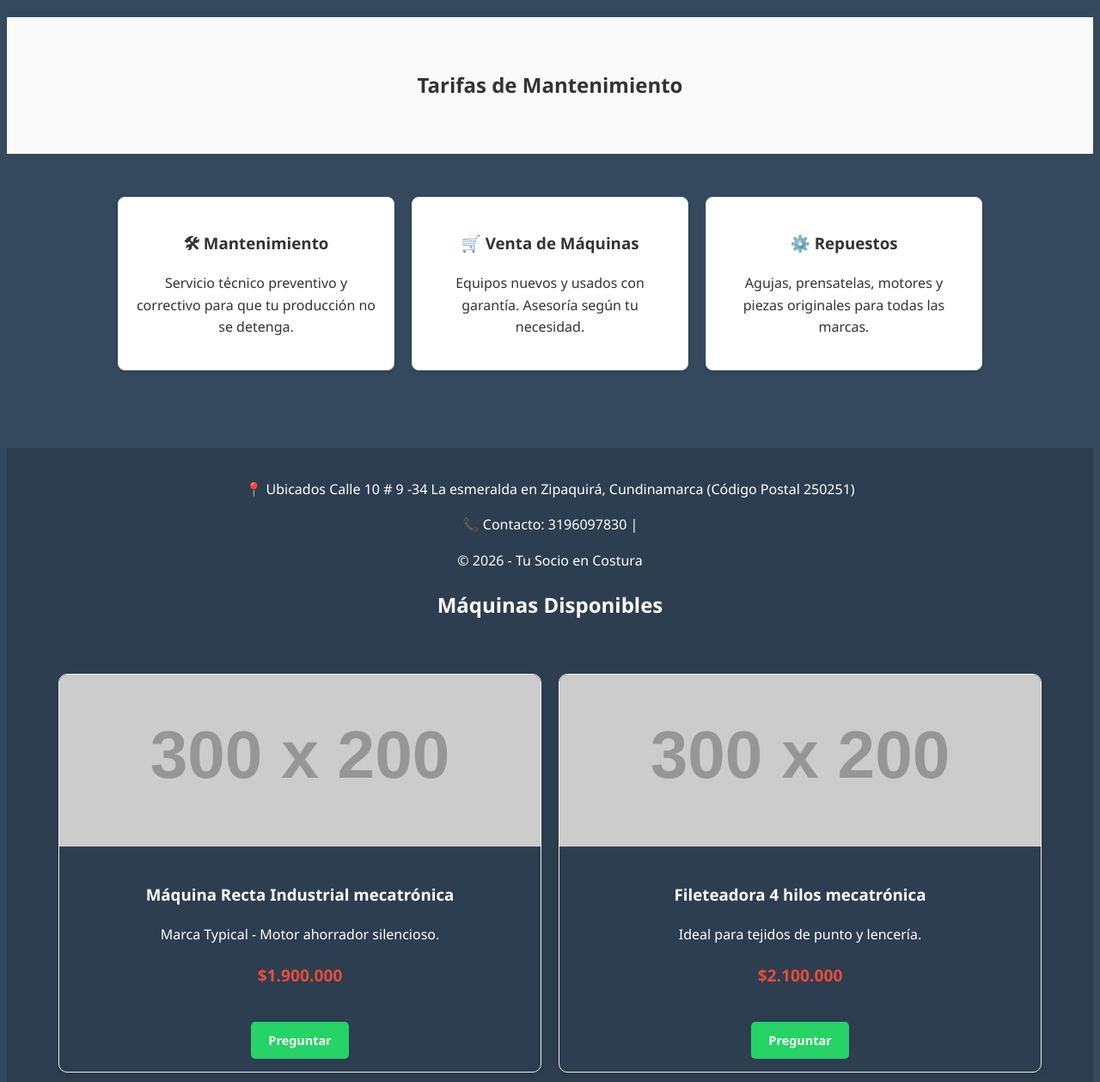
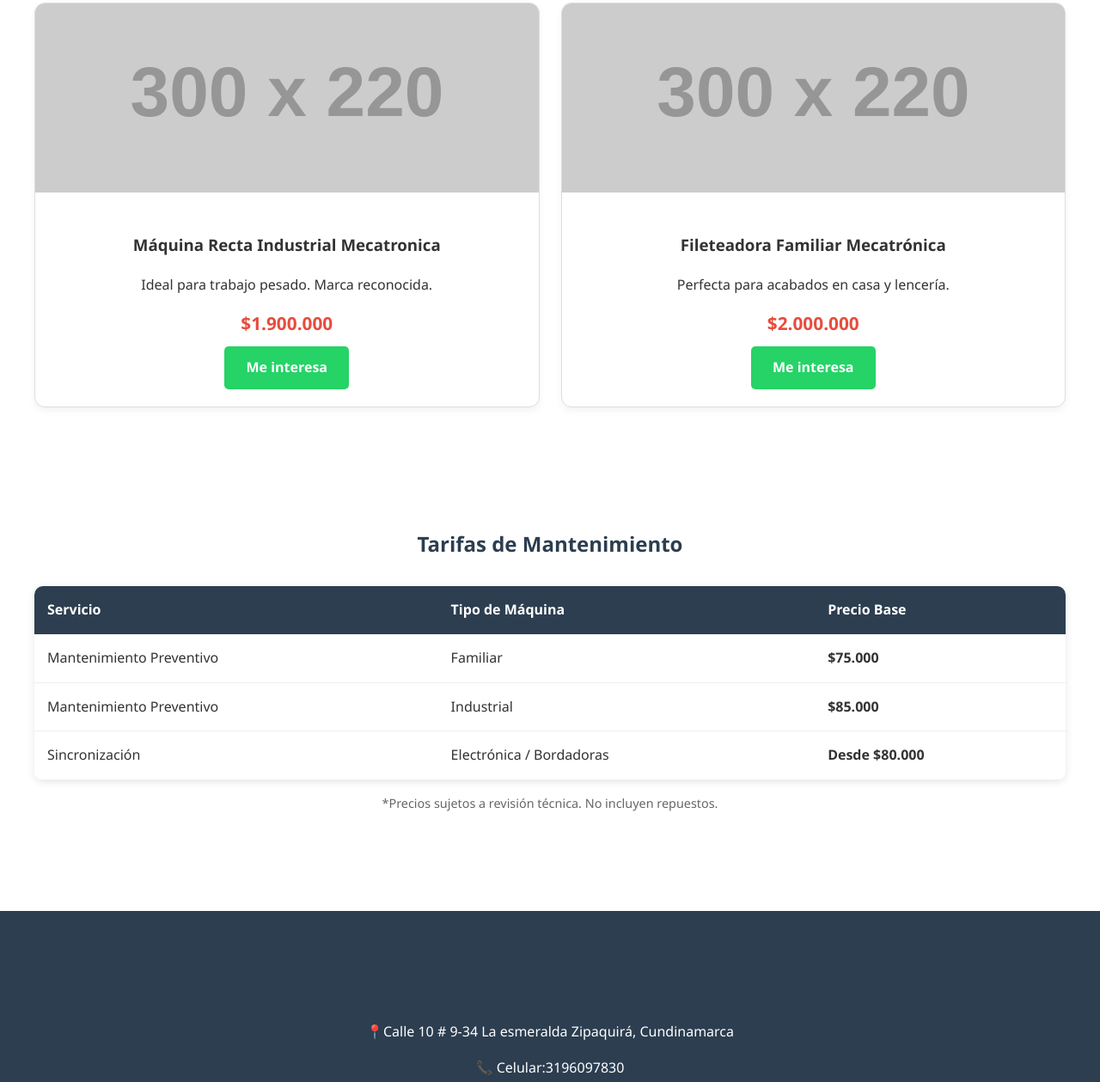
Before and after one commit to maquinas-zipaquira/Mantenimiento-m-quinas-de-coser, a plain HTML site: page index.html in a window 1280 px wide. Shown: the part 696-1955 px from the top of the page at 86% size. Drawn offline with Linux system fonts and the light colour scheme; placeholder pictures from the web are drawn by us.

Commit message:
index.html

```diff
--- a/index.html
+++ b/index.html
@@ -5,106 +5,132 @@
     <meta name="viewport" content="width=device-width, initial-scale=1.0">
     <title>Soporte de Máquinas de Coser | Zipaquirá</title>
     <style>
-        :root { --primary: #2c3e50; --accent: #e74c3c; --light: #ecf0f1; }
-        body { font-family: 'Segoe UI', sans-serif; margin: 0; color: #333; line-height: 1.6; }
-        header { background: var(--primary); color: white; padding: 1rem; text-align: center; }
-        nav { background: #34495e; padding: 0.5rem; text-align: center; }
-        nav a { color: white; margin: 0 15px; text-decoration: none; font-weight: bold; }
-        .hero { background: #f4f4f4; padding: 60px 20px; text-align: center; }
-        .services { display: flex; flex-wrap: wrap; justify-content: center; padding: 40px; }
-        .card { background: white; border: 1px solid #ddd; margin: 10px; padding: 20px; width: 280px; border-radius: 8px; box-shadow: 0 2px 5px rgba(0,0,0,0.1); }
-        .cta-button { background: #25d366; color: white; padding: 15px 30px; text-decoration: none; border-radius: 5px; display: inline-block; margin-top: 20px; font-weight: bold; }
-        footer { background: var(--primary); color: white; text-align: center; padding: 20px; margin-top: 40px; }
-        .price-tag { color: var(--accent); font-weight: bold; font-size: 1.2rem; }
-        .product-grid { display: grid; grid-template-columns: repeat(auto-fit, minmax(250px, 1fr)); gap: 20px; padding: 40px; }
-.product-card { border: 1px solid #eee; border-radius: 10px; overflow: hidden; text-align: center; box-shadow: 0 4px 6px rgba(0,0,0,0.1); }
-.product-card img { width: 100%; height: 200px; object-fit: cover; }
-.product-info { padding: 15px; }
-.price { color: #e74c3c; font-weight: bold; font-size: 1.2em; }
+        /* CONFIGURACIÓN GENERAL */
+        :root { --primary: #2c3e50; --accent: #e74c3c; --success: #25d366; --light: #f4f4f4; }
+        html { scroll-behavior: smooth; }
+        body { font-family: 'Segoe UI', Tahoma, Geneva, Verdana, sans-serif; margin: 0; color: #333; line-height: 1.6; background-color: white; }
+
+        /* ENCABEZADO Y MENÚ */
+        header { background: var(--primary); color: white; padding: 2rem 1rem; text-align: center; }
+        nav { background: #34495e; padding: 0.8rem; text-align: center; position: sticky; top: 0; z-index: 1000; }
+        nav a { color: white; margin: 0 10px; text-decoration: none; font-weight: bold; font-size: 0.9rem; }
+
+        /* SECCIONES */
+        section { padding: 60px 20px; max-width: 1200px; margin: auto; }
+        .hero { background: var(--light); text-align: center; border-radius: 0 0 50px 50px; }
+        h2 { text-align: center; color: var(--primary); margin-bottom: 30px; }
+
+        /* TARJETAS DE MÁQUINAS */
+        .product-grid { display: grid; grid-template-columns: repeat(auto-fit, minmax(280px, 1fr)); gap: 25px; }
+        .product-card { border: 1px solid #ddd; border-radius: 12px; overflow: hidden; background: white; transition: 0.3s; box-shadow: 0 4px 8px rgba(0,0,0,0.05); }
+        .product-card:hover { transform: translateY(-5px); box-shadow: 0 8px 15px rgba(0,0,0,0.1); }
+        .product-card img { width: 100%; height: 220px; object-fit: cover; background: #eee; }
+        .product-info { padding: 20px; text-align: center; }
+        .price { color: var(--accent); font-weight: bold; font-size: 1.3rem; margin: 10px 0; }
+
+        /* TABLA DE PRECIOS */
+        .table-container { overflow-x: auto; background: white; border-radius: 10px; box-shadow: 0 2px 10px rgba(0,0,0,0.1); }
+        table { width: 100%; border-collapse: collapse; min-width: 500px; }
+        th { background: var(--primary); color: white; padding: 15px; text-align: left; }
+        td { padding: 15px; border-bottom: 1px solid #eee; }
+
+        /* BOTONES */
+        .cta-button { background: var(--success); color: white; padding: 12px 25px; text-decoration: none; border-radius: 5px; display: inline-block; font-weight: bold; transition: 0.3s; border: none; cursor: pointer; }
+        .cta-button:hover { background: #1ebd5b; }
+
+        /* PIE DE PÁGINA */
+        footer { background: var(--primary); color: white; text-align: center; padding: 40px 20px; margin-top: 40px; }
+
+        /* RESPONSIVO */
+        @media (max-width: 600px) { nav a { margin: 0 5px; font-size: 0.8rem; } }
     </style>
 </head>
 <body>
 
-<header>
+<header id="inicio">
     <h1>Conferepuestos</h1>
-    <p>Expertos en Máquinas de Coser en Zipaquirá</p>
+    <p>Venta, Mantenimiento y Repuestos en Zipaquirá</p>
 </header>
 
 <nav>
     <a href="#inicio">Inicio</a>
-    <a href="#servicios">Servicios</a>
-    <a href="#contacto">Contacto</a>
-
-    <nav>
-    <a href="#inicio">Inicio</a>
-    <a href="#servicios">Servicios</a>
-    <a href="#catalogo">Máquinas</a> <a href="#precios">Precios</a>
+    <a href="#catalogo">Máquinas</a>
+    <a href="#precios">Precios</a>
     <a href="#contacto">Contacto</a>
 </nav>
 
-
-<section class="hero" id="inicio">
-    <h2>Venta, Repuestos y Mantenimiento Profesional</h2>
-    <p>Especialistas en marcas Singer, Brother, Janome y Máquinas Industriales.</p>
-    <a href="https://wa.me/573196097830" class="cta-button">Escríbenos por WhatsApp</a>
-</section>
-    <section id="catalogo">
-    <h2 style="text-align:center;">Máquinas Disponibles</h2>
-    <div class="product-grid">
-        </div>
-</section>
-<section id="precios" style="padding: 40px; background-color: #f9f9f9;">
-    <h2 style="text-align:center;">Tarifas de Mantenimiento</h2>
-    <div style="overflow-x:auto;">
-        </div>
+<section class="hero">
+    <h2>Especialistas en Máquinas de Coser</h2>
+    <p>Brindamos soluciones técnicas para que tu creatividad y producción nunca se detengan.</p>
+    <a href="https://wa.me/57TUNUMERO" class="cta-button">📱 Contactar por WhatsApp</a>
 </section>
 
-
-<section class="services" id="servicios">
-    <div class="card">
-        <h3>🛠 Mantenimiento</h3>
-        <p>Servicio técnico preventivo y correctivo para que tu producción no se detenga.</p>
-    </div>
-    <div class="card">
-        <h3>🛒 Venta de Máquinas</h3>
-        <p>Equipos nuevos y usados con garantía. Asesoría según tu necesidad.</p>
-    </div>
-    <div class="card">
-        <h3>⚙️ Repuestos</h3>
-        <p>Agujas, prensatelas, motores y piezas originales para todas las marcas.</p>
-    </div>
-</section>
-
-<footer id="contacto">
-    <p>📍 Ubicados Calle 10 # 9 -34 La esmeralda en Zipaquirá, Cundinamarca (Código Postal 250251)</p>
-    <p>📞 Contacto: 3196097830 | </p>
-    <p>&copy; 2026 - Tu Socio en Costura</p>
 <section id="catalogo">
-    <h2 style="text-align:center;">Máquinas Disponibles</h2>
+    <h2>Máquinas en Venta</h2>
     <div class="product-grid">
 
         <div class="product-card">
-            <img src="https://via.placeholder.com/300x200?text=Maquina+Recta" alt="Máquina Recta">
+            <img src="https://via.placeholder.com/300x220?text=Subir+Foto+Aqui" alt="Máquina 1">
             <div class="product-info">
-                <h3>Máquina Recta Industrial mecatrónica</h3>
-                <p>Marca Typical - Motor ahorrador silencioso.</p>
+                <h3>Máquina Recta Industrial Mecatronica</h3>
+                <p>Ideal para trabajo pesado. Marca reconocida.</p>
                 <p class="price">$1.900.000</p>
-                <a href="https://wa.me/573196097830?text=Me+interesa+la+Recta+Juki" class="cta-button" style="padding: 10px 20px; font-size: 0.9em;">Preguntar</a>
+                <a href="https://wa.me/573196097830?text=Hola, me interesa la Máquina Recta" class="cta-button">Me interesa</a>
             </div>
         </div>
 
         <div class="product-card">
-            <img src="https://via.placeholder.com/300x200?text=Fileteadora" alt="Fileteadora">
+            <img src="https://via.placeholder.com/300x220?text=Subir+Foto+Aqui" alt="Máquina 2">
             <div class="product-info">
-                <h3>Fileteadora 4 hilos mecatrónica</h3>
-                <p>Ideal para tejidos de punto y lencería.</p>
-                <p class="price">$2.100.000</p>
-                <a href="https://wa.me/573196097830?text=Me+interesa+la+Fileteadora" class="cta-button" style="padding: 10px 20px; font-size: 0.9em;">Preguntar</a>
+                <h3>Fileteadora Familiar Mecatrónica</h3>
+                <p>Perfecta para acabados en casa y lencería.</p>
+                <p class="price">$2.000.000</p>
+                <a href="https://wa.me/573196097830?text=Hola, me interesa la Fileteadora" class="cta-button">Me interesa</a>
             </div>
         </div>
 
     </div>
 </section>
+
+<section id="precios">
+    <h2>Tarifas de Mantenimiento</h2>
+    <div class="table-container">
+        <table>
+            <thead>
+                <tr>
+                    <th>Servicio</th>
+                    <th>Tipo de Máquina</th>
+                    <th>Precio Base</th>
+                </tr>
+            </thead>
+            <tbody>
+                <tr>
+                    <td>Mantenimiento Preventivo</td>
+                    <td>Familiar</td>
+                    <td><strong>$75.000</strong></td>
+                </tr>
+                <tr>
+                    <td>Mantenimiento Preventivo</td>
+                    <td>Industrial</td>
+                    <td><strong>$85.000</strong></td>
+                </tr>
+                <tr>
+                    <td>Sincronización</td>
+                    <td>Electrónica / Bordadoras</td>
+                    <td><strong>Desde $80.000</strong></td>
+                </tr>
+            </tbody>
+        </table>
+    </div>
+    <p style="text-align:center; font-size: 0.9rem; color: #666; margin-top: 15px;">*Precios sujetos a revisión técnica. No incluyen repuestos.</p>
+</section>
+
+<footer id="contacto">
+    <h2>Contacto</h2>
+    <p>📍Calle 10 # 9-34 La esmeralda Zipaquirá, Cundinamarca</p>
+    <p>📞 Celular:3196097830 </p>
+    <br>
+    <p>&copy; 2026 - Expertos en Costura</p>
 </footer>
 
 </body>
```
